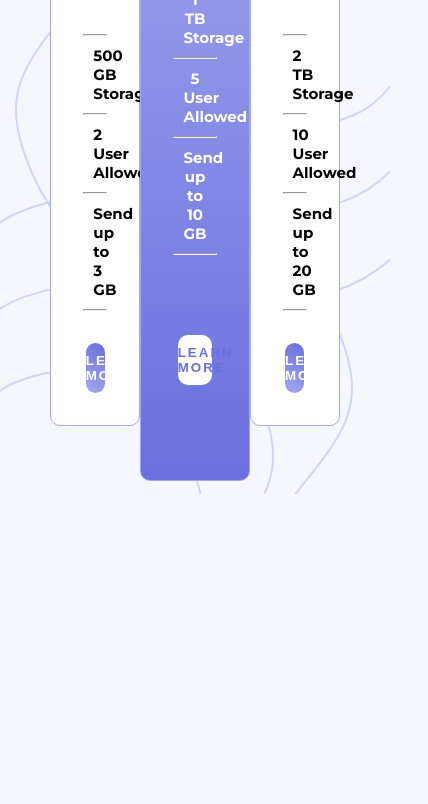
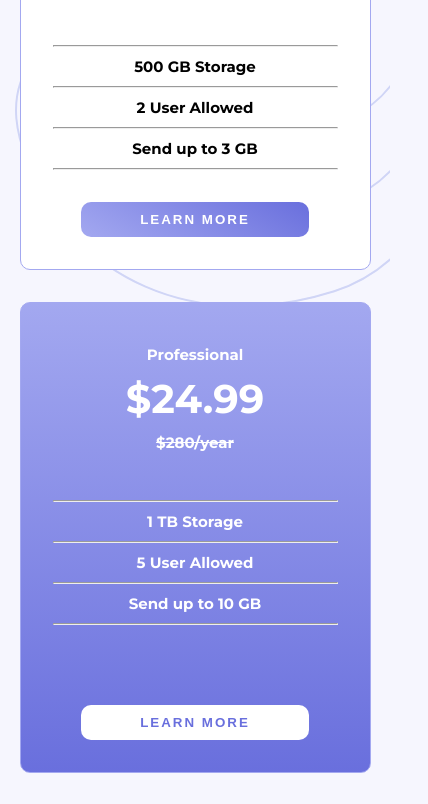
Before and after one commit to Vicba/Frontend-Mentor-Challenges, a plain HTML site: page pricing-component-with-toggle-master/index.html in a window 390 px wide. Shown: the part 350-1154 px from the top of the page, 428 px wide, since content can reach past the window. Before the commit the page ends 844 px from the top, so only its background shows below. Drawn offline with Linux system fonts and the light colour scheme.

Commit message:
made subscribe options responsive

```diff
--- a/pricing-component-with-toggle-master/style.css
+++ b/pricing-component-with-toggle-master/style.css
@@ -93,3 +93,20 @@ hr:first-of-type {
     letter-spacing: 2px;
     background-color: #fff;
 }
+
+@media screen and (max-width: 420px) {
+    body {
+        height: auto;
+        padding: 5rem 0;
+    }
+
+    .options {
+        width: 90%;
+        flex-direction: column;
+        gap: 2rem;
+    }
+
+    .option {
+        width: 100%;
+    }
+}
```
